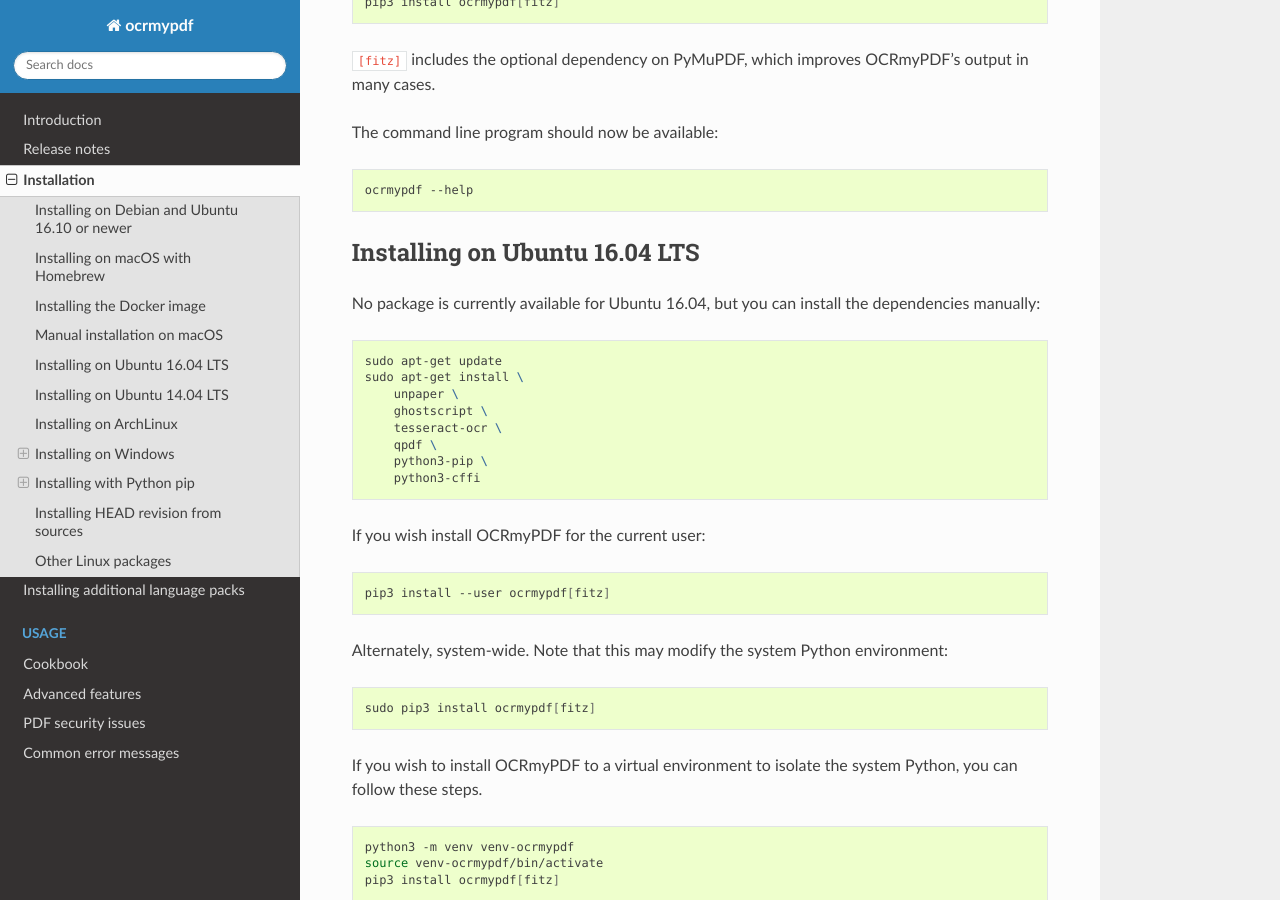
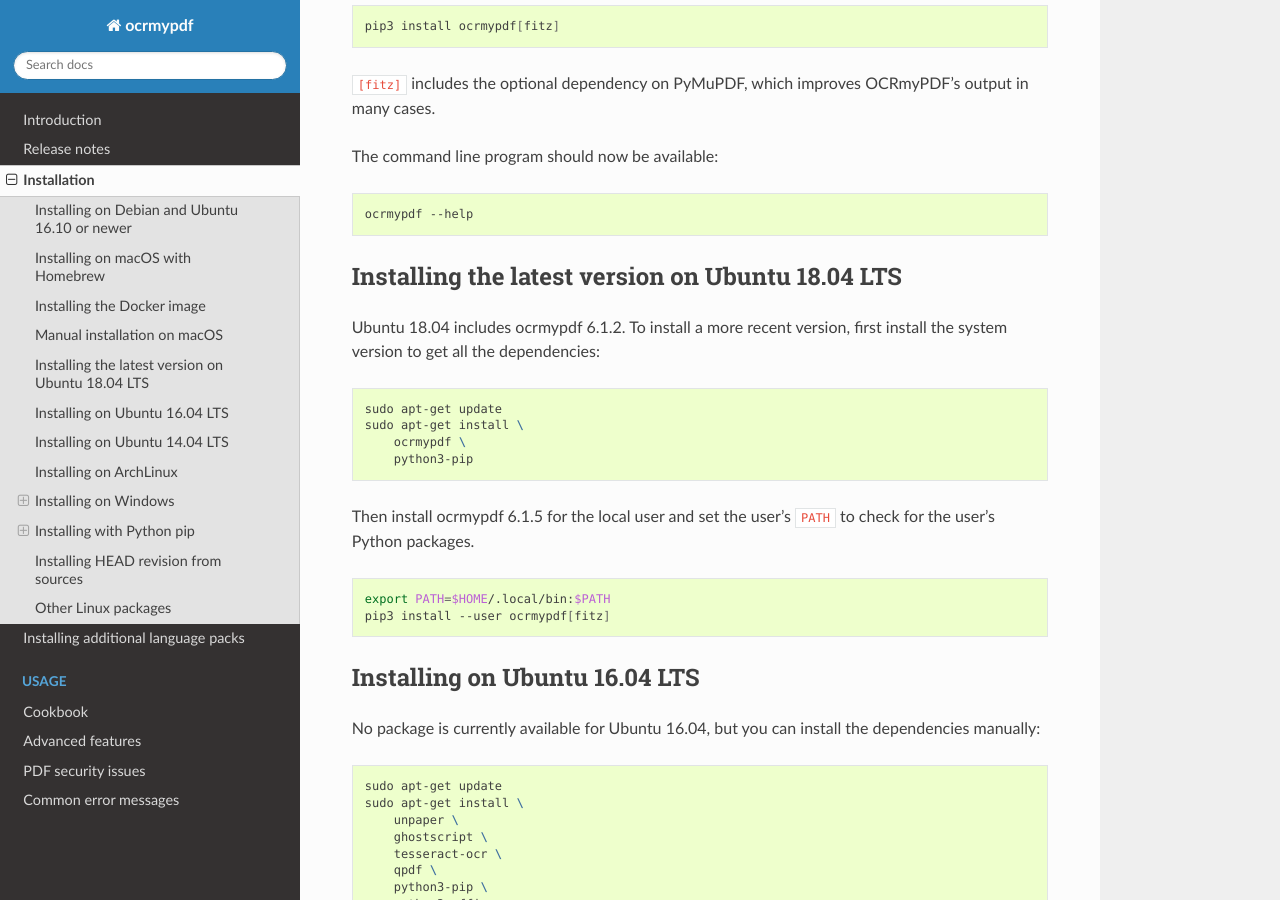
Before and after one commit to ocrmypdf/OCRmyPDF, a Sphinx documentation site: the page built from docs/installation.rst, in a window 1280 px wide and 900 px high, scrolled down 4621 px. Built offline with Sphinx 7.4.7 and the Read the Docs theme 2.0.0, drawn with Linux system fonts in a browser that asks for light colours; pages that are not in the unit, such as notebooks, are missing from menus; some of the changed text lies outside the part shown.

Commit message:
Add 18.04 update procedure

```diff
--- a/docs/installation.rst
+++ b/docs/installation.rst
@@ -207,6 +207,26 @@
 .. code-block:: bash
 
     ocrmypdf --help
+
+Installing the latest version on Ubuntu 18.04 LTS
+-------------------------------------------------
+
+Ubuntu 18.04 includes ocrmypdf 6.1.2. To install a more recent version, first
+install the system version to get all the dependencies:
+
+.. code-block:: bash
+
+    sudo apt-get update
+    sudo apt-get install \
+        ocrmypdf \
+        python3-pip
+
+Then install ocrmypdf 6.1.5 for the local user and set the user's ``PATH`` to check for the user's Python packages.
+
+.. code-block:: bash
+
+    export PATH=$HOME/.local/bin:$PATH
+    pip3 install --user ocrmypdf[fitz]
 
 
 Installing on Ubuntu 16.04 LTS
```
